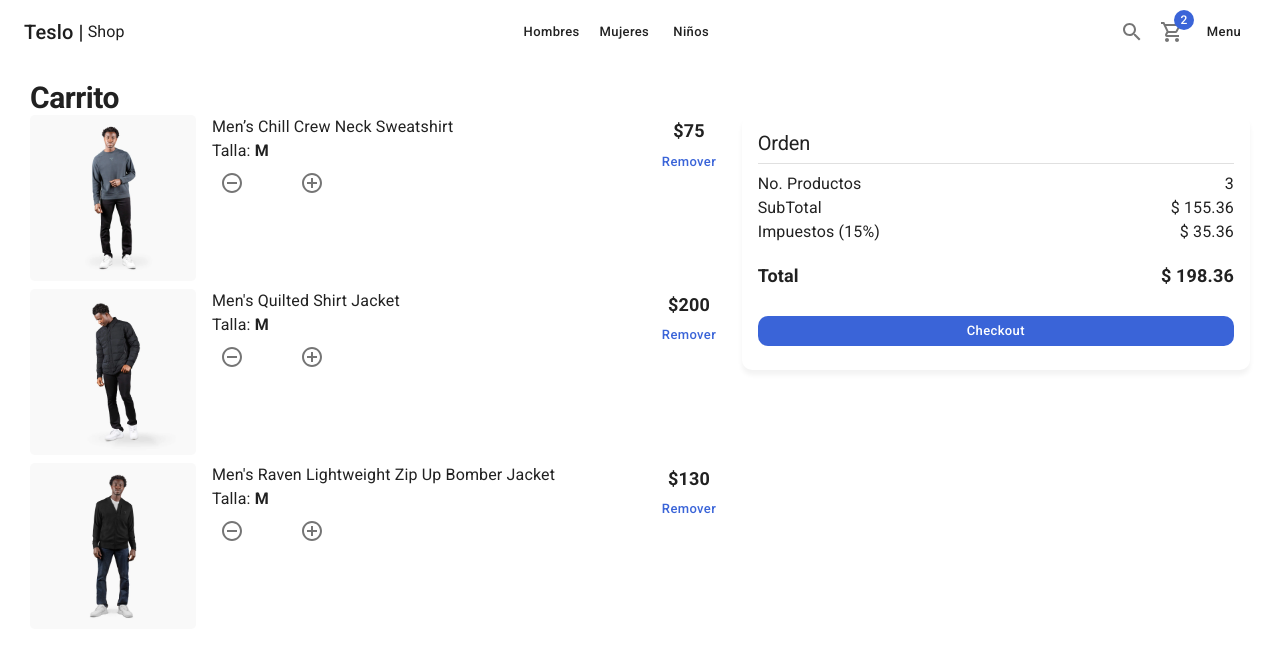
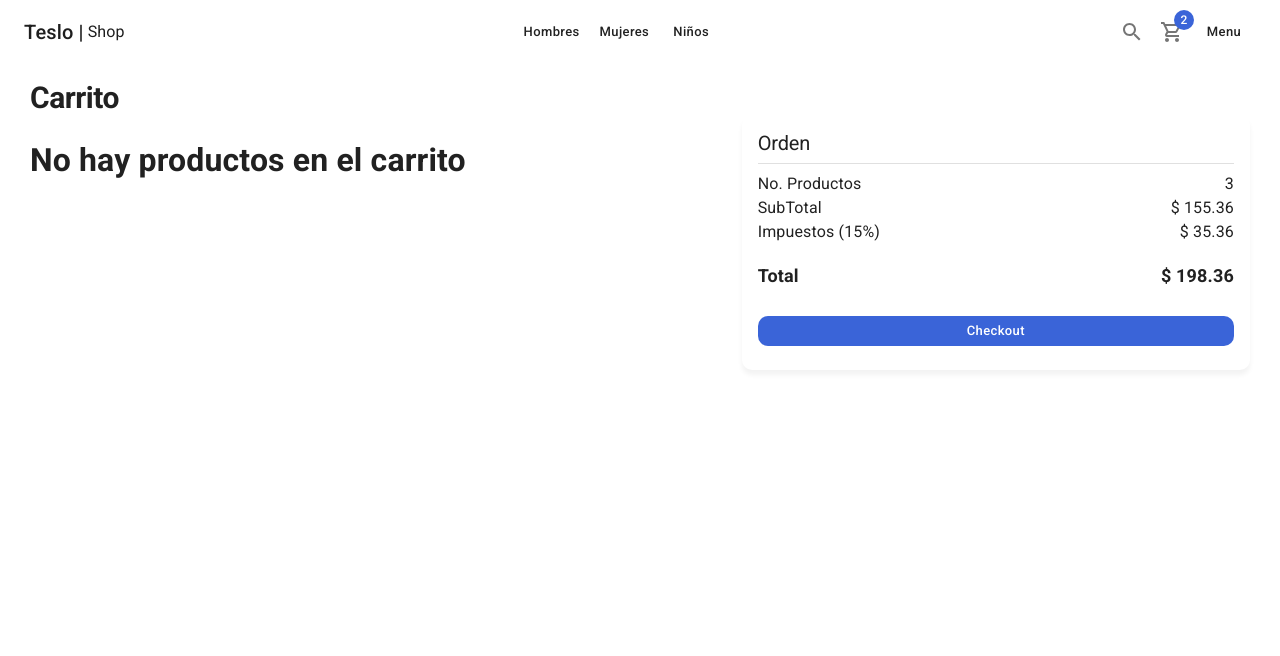
Before and after one commit to ernst-21/tesloshop, a Next.js app: page /cart in a window 1280 px wide. Shown: the top 656 px of the page. Built offline with nearby package versions, Linux system fonts and the light colour scheme.

Commit message:
cart product list loaded dynamically

```diff
--- a/components/cart/CartList.tsx
+++ b/components/cart/CartList.tsx
@@ -6,26 +6,26 @@ import {
   Grid,
   Link,
   Typography,
-} from "@mui/material";
-import { initialData } from "../../database/products";
-import NextLink from "next/link";
-import { ItemCounter } from "../ui";
-import { FC } from "react";
-
-const productsInCart = [
-  initialData.products[0],
-  initialData.products[1],
-  initialData.products[2],
-];
+} from '@mui/material';
+import NextLink from 'next/link';
+import { ItemCounter } from '../ui';
+import { FC, useContext } from 'react';
+import { CartContext } from '../../context';
 
 interface Props {
   editable?: boolean;
 }
 
 export const CartList: FC<Props> = ({ editable = false }) => {
+  const { cart } = useContext(CartContext);
+
+  if (!cart.length) {
+    return <h1>No hay productos en el carrito</h1>;
+  }
+
   return (
     <>
-      {productsInCart?.map((product) => (
+      {cart?.map((product) => (
         <Grid container spacing={2} key={product?.slug} sx={{ mb: 1 }}>
           <Grid item xs={3}>
             {/* Llevar a pagina del producto */}
@@ -33,9 +33,9 @@ export const CartList: FC<Props> = ({ editable = false }) => {
               <Link>
                 <CardActionArea>
                   <CardMedia
-                    image={`/products/${product.images[0]}`}
+                    image={`/products/${product.image}`}
                     component="img"
-                    sx={{ borderRadius: "5px" }}
+                    sx={{ borderRadius: '5px' }}
                   />
                 </CardActionArea>
               </Link>
@@ -49,9 +49,16 @@ export const CartList: FC<Props> = ({ editable = false }) => {
               </Typography>
               {/* Condicional */}
               {editable ? (
-                <ItemCounter />
+                <ItemCounter
+                  currentValue={product.quantity}
+                  maxValue={10}
+                  updateQuantity={() => {}}
+                />
               ) : (
-                <Typography variant="h5">3 Items</Typography>
+                <Typography variant="h5">
+                  {product.quantity}{' '}
+                  {product.quantity > 1 ? 'productos' : 'producto'}
+                </Typography>
               )}
             </Box>
           </Grid>
```
